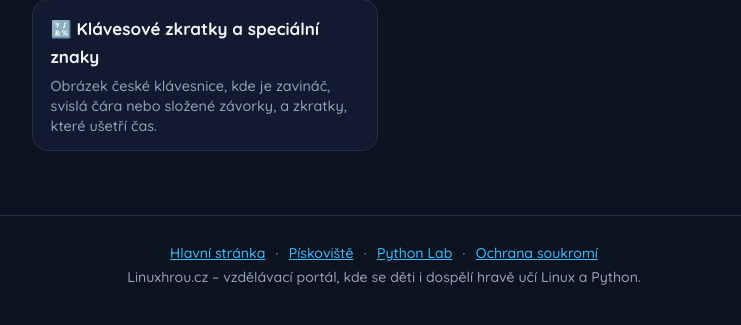
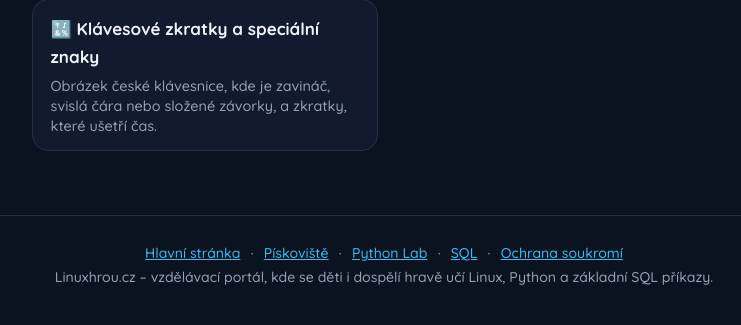
Before and after one commit to Amper159/Linux_pro_deti, a Flask app: page /ktery-linux-vybrat/ in a window 1280 px wide. Shown: the part 5405-5730 px from the top of the page, without its empty margins (256-997 px from the left). Run offline with Flask 3, Linux system fonts and the light colour scheme.

Commit message:
SEO: SQL v metadatech, klíčová slova a JSON-LD kurzy
Hlavní stránka a ostatní sekce zmiňují základy SQL, přidány kurzy
(Course) do JSON-LD a robots/keywords tagy pro lepší dohledatelnost.

Co-Authored-By: Claude Sonnet 5.5 <noreply@anthropic.com>
Claude-Session: https://claude.ai/code/session_01JRC7UJjrsR5hyYHu8bboVj

```diff
--- a/app.py
+++ b/app.py
@@ -57,21 +57,23 @@ PORTAL_HTML_TEMPLATE = """<!DOCTYPE html>
 <head>
     <meta charset="UTF-8">
     <meta name="viewport" content="width=device-width, initial-scale=1.0, maximum-scale=1.0, user-scalable=no">
-    <title>Linuxhrou.cz – Nauč se Linux a Python hrou | Zdarma pro děti</title>
+    <title>Linuxhrou.cz – Linux, Python a SQL hrou pro děti | Zdarma online</title>
     <meta name="robots" content="index, follow, max-image-preview:large">
+    <meta name="keywords" content="Linux pro děti, učení Linuxu, Linux terminál online, Python pro děti, Python pro začátečníky, SQL pro děti, SQL pro začátečníky, základy SQL, SELECT, programování pro děti, výuka informatiky">
     {{ verify_tags|safe }}
     <script type="application/ld+json">{{ jsonld|safe }}</script>
-    <meta name="description" content="Nauč se Linux i základy Pythonu hravou formou – skutečný terminál v bezpečném pískovišti, 90 úkolů, odznaky a žebříček. Zdarma pro děti, rodiče i školy.">
+    <meta name="description" content="Nauč se Linux, základy Pythonu i SQL příkazů hravou formou – terminál v bezpečném pískovišti, Python Lab a SQL detektivka, přes 140 úkolů, odznaky a žebříček. Zdarma pro děti, rodiče i školy.">
     <link rel="canonical" href="https://linuxhrou.cz/">
     <meta property="og:type" content="website">
-    <meta property="og:title" content="Linuxhrou.cz – Nauč se Linux a Python hrou | Zdarma pro děti">
-    <meta property="og:description" content="Nauč se Linux i základy Pythonu hravou formou – skutečný terminál v bezpečném pískovišti, 90 úkolů, odznaky a žebříček.">
+    <meta property="og:title" content="Linuxhrou.cz – Linux, Python a SQL hrou pro děti | Zdarma online">
+    <meta property="og:description" content="Nauč se Linux, Python a základní SQL příkazy hravou formou – terminál v bezpečném pískovišti, přes 140 úkolů, odznaky a žebříček. Zdarma.">
     <meta property="og:url" content="https://linuxhrou.cz/">
     <meta property="og:image" content="https://linuxhrou.cz/og-image.png">
     <meta property="og:locale" content="cs_CZ">
     <meta name="twitter:card" content="summary_large_image">
-    <meta name="twitter:title" content="Linuxhrou.cz – Nauč se Linux a Python hrou | Zdarma pro děti">
-    <meta name="twitter:description" content="Nauč se Linux i základy Pythonu hravou formou – skutečný terminál v bezpečném pískovišti, 90 úkolů, odznaky a žebříček.">    <link rel="icon" href="/favicon.svg" type="image/svg+xml">
+    <meta name="twitter:title" content="Linuxhrou.cz – Linux, Python a SQL hrou pro děti | Zdarma online">
+    <meta name="twitter:description" content="Nauč se Linux, Python a základní SQL příkazy hravou formou – terminál v bezpečném pískovišti, přes 140 úkolů, odznaky a žebříček. Zdarma.">
+    <link rel="icon" href="/favicon.svg" type="image/svg+xml">
     <script src="https://cdn.tailwindcss.com"></script>
     <link rel="stylesheet" href="https://cdnjs.cloudflare.com/ajax/libs/font-awesome/6.4.0/css/all.min.css">
     <link href="https://fonts.googleapis.com/css2?family=Fira+Code:wght@500;600&family=Quicksand:wght@500;600;700;800&display=swap" rel="stylesheet">
@@ -721,6 +723,21 @@ document.getElementById('tux-homepage-msg').textContent = TUX_GREETINGS[Math.flo
 </html>
 """
 
+def _course(slug: str, name: str, description: str) -> dict:
+    return {
+        "@type": "Course",
+        "name": name,
+        "description": description,
+        "url": f"https://linuxhrou.cz{slug}",
+        "inLanguage": "cs",
+        "educationalLevel": "Beginner",
+        "isAccessibleForFree": True,
+        "provider": {"@id": "https://linuxhrou.cz/#organization"},
+        "offers": {"@type": "Offer", "price": "0", "priceCurrency": "CZK", "category": "Free"},
+        "hasCourseInstance": {"@type": "CourseInstance", "courseMode": "online"},
+    }
+
+
 JSONLD_HOME = json.dumps({
     "@context": "https://schema.org",
     "@graph": [
@@ -730,8 +747,8 @@ JSONLD_HOME = json.dumps({
             "url": "https://linuxhrou.cz/",
             "name": "Linuxhrou.cz",
             "inLanguage": "cs",
-            "description": "Vzdělávací portál, kde se děti i dospělí hravě učí Linux a základy Pythonu: "
-                           "skutečný terminál v bezpečném pískovišti, 90 úkolů, hry a odznaky.",
+            "description": "Vzdělávací portál, kde se děti i dospělí hravě učí Linux, základy Pythonu "
+                           "a základní příkazy SQL: terminál v bezpečném pískovišti, přes 140 úkolů, hry a odznaky.",
         },
         {
             "@type": "EducationalOrganization",
@@ -739,6 +756,12 @@ JSONLD_HOME = json.dumps({
             "name": "Linuxhrou.cz",
             "url": "https://linuxhrou.cz/",
         },
+        _course("/piskoviste/", "Linux pro děti – Pískoviště",
+                "Opravdový Linux terminál v bezpečném pískovišti, 90 úkolů s kontrolou."),
+        _course("/python/", "Python pro začátečníky – Python Lab",
+                "35 úloh s kontrolou, příběh Iskra a hry. Kód běží v prohlížeči."),
+        _course("/sql/", "SQL pro děti – detektivní případ",
+                "Základní příkazy SQL (SELECT, WHERE, ORDER BY, COUNT, GROUP BY, JOIN) v detektivním příběhu."),
     ],
 }, ensure_ascii=False)
 
--- a/sandbox/templates/articles/base.html
+++ b/sandbox/templates/articles/base.html
@@ -104,8 +104,8 @@ footer a{color:var(--sky);margin:0 .4rem}
   </section>
 </main>
 <footer>
-  <a href="/">Hlavní stránka</a> · <a href="/piskoviste/">Pískoviště</a> · <a href="/python/">Python Lab</a> · <a href="/soukromi">Ochrana soukromí</a><br>
-  Linuxhrou.cz – vzdělávací portál, kde se děti i dospělí hravě učí Linux a Python.
+  <a href="/">Hlavní stránka</a> · <a href="/piskoviste/">Pískoviště</a> · <a href="/python/">Python Lab</a> · <a href="/sql/">SQL</a> · <a href="/soukromi">Ochrana soukromí</a><br>
+  Linuxhrou.cz – vzdělávací portál, kde se děti i dospělí hravě učí Linux, Python a základní SQL příkazy.
 </footer>
 {% block scripts %}{% endblock %}
 <button type="button" id="to-top" aria-label="Zpět nahoru" title="Zpět nahoru" style="position:fixed;right:16px;bottom:16px;z-index:40;width:48px;height:48px;border-radius:50%;border:0;border-bottom:4px solid #b45309;background:#fbbf24;color:#0f172a;font-size:20px;cursor:pointer;box-shadow:0 4px 12px rgba(0,0,0,.35);opacity:0;pointer-events:none;transition:opacity .2s">&uarr;</button>
--- a/sandbox/templates/piskoviste.html
+++ b/sandbox/templates/piskoviste.html
@@ -13,6 +13,8 @@
     <meta property="og:image" content="https://linuxhrou.cz/og-image.png">
     <meta property="og:locale" content="cs_CZ">
     <meta name="twitter:card" content="summary_large_image">
+    <meta name="robots" content="index, follow, max-image-preview:large">
+    <meta name="keywords" content="Linux pro děti, Linux terminál online, příkazy Linuxu, učení Linuxu, bash pro začátečníky">
     <script src="https://cdn.tailwindcss.com"></script>
     <link rel="stylesheet" href="https://cdnjs.cloudflare.com/ajax/libs/font-awesome/6.4.0/css/all.min.css">
     <link rel="preconnect" href="https://fonts.googleapis.com">
--- a/sandbox/templates/python.html
+++ b/sandbox/templates/python.html
@@ -13,6 +13,8 @@
     <meta property="og:image" content="https://linuxhrou.cz/og-image.png">
     <meta property="og:locale" content="cs_CZ">
     <meta name="twitter:card" content="summary_large_image">
+    <meta name="robots" content="index, follow, max-image-preview:large">
+    <meta name="keywords" content="Python pro děti, Python pro začátečníky, základy Pythonu, programování pro děti, Python online">
     <script src="https://cdn.tailwindcss.com"></script>
     <link rel="icon" href="/favicon.svg" type="image/svg+xml">
     <link rel="stylesheet" href="https://cdnjs.cloudflare.com/ajax/libs/font-awesome/6.4.0/css/all.min.css">
--- a/sandbox/templates/sql.html
+++ b/sandbox/templates/sql.html
@@ -4,7 +4,7 @@
     <meta charset="UTF-8">
     <meta name="viewport" content="width=device-width, initial-scale=1.0">
     <title>SQL pro děti online – detektivní případ s databází | Linuxhrou.cz</title>
-    <meta name="description" content="Nauč se základy SQL hravě: 23 úloh s kontrolou a detektivní příběh na vesmírné stanici. Dotazy SELECT, WHERE, ORDER BY, COUNT, GROUP BY a JOIN na vymyšlené databázi, zdarma v prohlížeči.">
+    <meta name="description" content="Nauč se základy SQL hravě: 23 úloh s kontrolou a detektivní příběh na vesmírné stanici. Základní SQL příkazy SELECT, WHERE, ORDER BY, COUNT, GROUP BY a JOIN na vymyšlené databázi, zdarma v prohlížeči.">
     <link rel="canonical" href="https://linuxhrou.cz/sql/">
     <meta property="og:type" content="website">
     <meta property="og:title" content="SQL pro děti online – detektivní případ s databází | Linuxhrou.cz">
@@ -13,6 +13,8 @@
     <meta property="og:image" content="https://linuxhrou.cz/og-image.png">
     <meta property="og:locale" content="cs_CZ">
     <meta name="twitter:card" content="summary_large_image">
+    <meta name="robots" content="index, follow, max-image-preview:large">
+    <meta name="keywords" content="SQL pro děti, SQL pro začátečníky, základy SQL, SQL příkazy, SELECT, WHERE, JOIN, GROUP BY, SQL online, učení SQL hrou">
     <script src="https://cdn.tailwindcss.com"></script>
     <link rel="icon" href="/favicon.svg" type="image/svg+xml">
     <link rel="stylesheet" href="https://cdnjs.cloudflare.com/ajax/libs/font-awesome/6.4.0/css/all.min.css">
```
